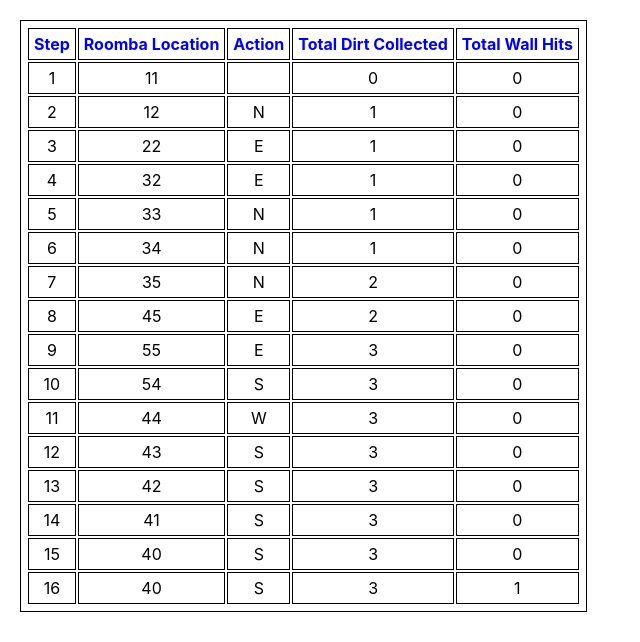
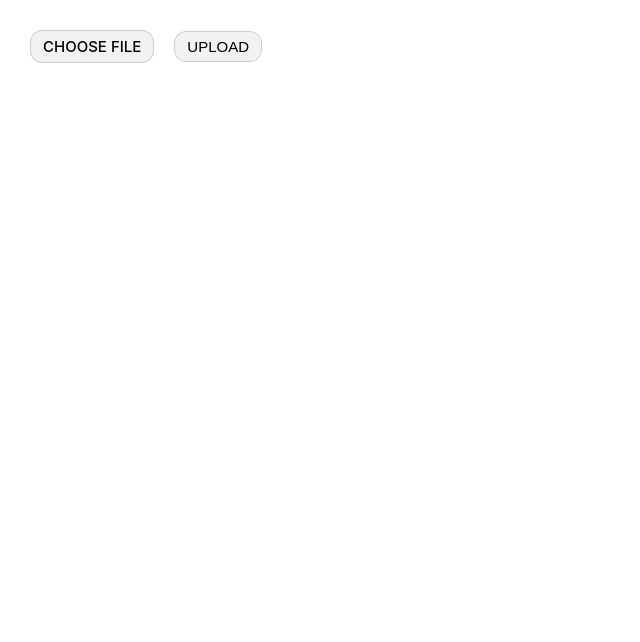
Before and after one commit to vaniri/roomba, a React (Create React App) app: page / in a window 1280 px wide. Shown: the top 642 px of the page, without its empty margins (0-640 px from the left). Built offline with nearby package versions, Linux system fonts and the light colour scheme.

Commit message:
upload json file

```diff
--- a/src/App.css
+++ b/src/App.css
@@ -46,3 +46,30 @@
 th {
   color: blue;
 }
+
+.upload-file-form {
+  margin: 20px 0;
+  text-align: start;
+}
+
+input {
+  display: none;
+}
+
+.btn {
+  background-color: #f3f2f2;
+  font-size: 15px;
+  font-weight: 500;
+  margin: 10px;
+  border: 1px solid #ccc;
+  border-radius: 12px;
+  display: inline-block;
+  padding: 6px 12px;
+  cursor: pointer;
+}
+
+.btn:hover {
+  background-color: #38383a;
+  color: white;
+  border-color: #38383a;
+}
--- a/src/App.js
+++ b/src/App.js
@@ -1,16 +1,19 @@
 import React, { useState } from 'react';
-import Table from './components/Table'
-import Route from './components/Route'
+import Table from './components/Table';
+import Route from './components/Route';
+import UploadForm from './components/UploadForm';
 import './App.css';
 
 const App = () => {
 
 const [ log, setLog ] = useState([]);
+const [ input, setInput] = useState(null);
 
   return (
     <div className="App">
-      <Route setLog={setLog}/>
+      <Route setLog={setLog} input={input}/>
       <Table log={log}/>
+      <UploadForm setInput={setInput} />
     </div>
   );
 }
--- a/src/components/Route.js
+++ b/src/components/Route.js
@@ -1,11 +1,18 @@
 import React, { useEffect } from 'react';
-import routeObj from '../routeData';
 
-const Route = ({ setLog }) => {
-    let x = routeObj.initialRoombaLocation[0];
-    let y = routeObj.initialRoombaLocation[1];
-    const maxX = routeObj.roomDimensions[0];
-    const maxY = routeObj.roomDimensions[1];
+const Route = ({ input, setLog }) => {
+    let log = [];
+
+    useEffect(() => setLog(log), [input]);
+
+    if (!input) { return <div></div>; }
+
+    let x = input.initialRoombaLocation[0];
+    let y = input.initialRoombaLocation[1];
+    const maxX = input.roomDimensions[0];
+    const maxY = input.roomDimensions[1];
+
+    log.push({ step: 1, loc: [x, y], action: "", totalDirtCollected: 0, totalWallHits: 0 });
 
     let move = dir => {
         if (dir === "N" && y < maxY - 1) {
@@ -25,13 +32,11 @@
     }
 
     let hasCollected = () => {
-        return routeObj.dirtLocations.some(el => el[0] === x && el[1] === y);
+        return input.dirtLocations.some(el => el[0] === x && el[1] === y);
 
     }
 
-    let log = [{ step: 1, loc: [x, y], action: "", totalDirtCollected: 0, totalWallHits: 0 }];
-
-    routeObj.drivingInstructions.map(dir => {
+    input.drivingInstructions.map(dir => {
         let prev = log[log.length - 1];
         let wallHits = prev.totalWallHits;
         let dirtCollected = prev.totalDirtCollected;
@@ -50,8 +55,6 @@
         log.push(next);
     });
 
-    useEffect(() => setLog(log), []);
-
     return (
         <div></div>
     )
--- a/src/components/Table.js
+++ b/src/components/Table.js
@@ -3,7 +3,7 @@
 const Table = ({ log }) => {
     return (
         <div>
-            <table>
+            {log.length !== 0 ? <table>
                 <tr>
                     <th>Step</th>
                     <th>Roomba Location</th>
@@ -20,7 +20,8 @@
                     <td>{i.totalWallHits}</td>
                 </tr>
                 ))}
-            </table>
+            </table> : <div></div>
+            }
         </div>
     )
 }
--- /dev/null
+++ b/src/components/UploadForm.js
@@ -0,0 +1,37 @@
+import React, { useRef } from 'react';
+
+const UploadForm = ({ setInput }) => {
+
+    const ref = useRef(null);
+
+    const handleUpload = e => {
+        e.preventDefault();
+        let fr = new FileReader();
+        fr.readAsText(ref.current.files[0]);
+        fr.onload = () => {
+            setInput(JSON.parse(fr.result));
+        };
+    }
+
+return (
+    <div>
+        <form
+            className="upload-file-form"
+            onSubmit={handleUpload}
+        >
+            <label className="btn">
+            <input
+                ref={ref}
+                type="file"
+                name="file"
+                placeholder="upload file"
+            />
+                CHOOSE FILE
+            </label>
+            <button className="btn">UPLOAD</button>
+        </form>
+    </div>
+)
+}
+
+export default UploadForm;
--- a/src/routeData.js
+++ b/src/routeData.js
@@ -1,14 +1,14 @@
-let data = {
-    roomDimensions: [10, 10],
-    initialRoombaLocation: [1, 1],
-    dirtLocations: [
+{
+    "roomDimensions": [10, 10],
+    "initialRoombaLocation": [1, 1],
+    "dirtLocations": [
     [1, 2],
     [3, 5],
     [5, 5],
     [7, 9]
     ],
 
-    drivingInstructions: [
+    "drivingInstructions": [
     "N",
     "E",
     "E",
@@ -26,5 +26,3 @@
     "S"
     ]
 }
-
-export default data;
```
